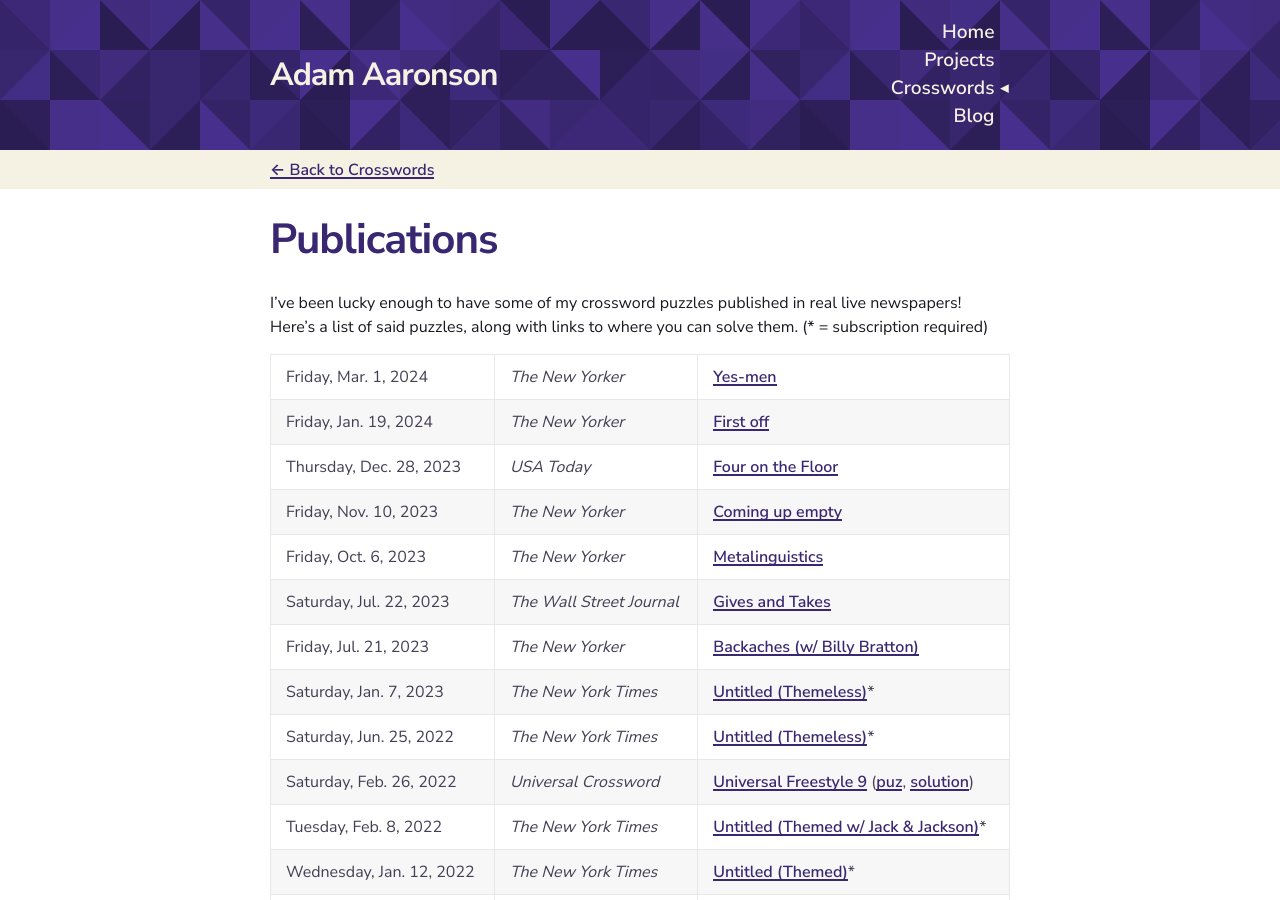
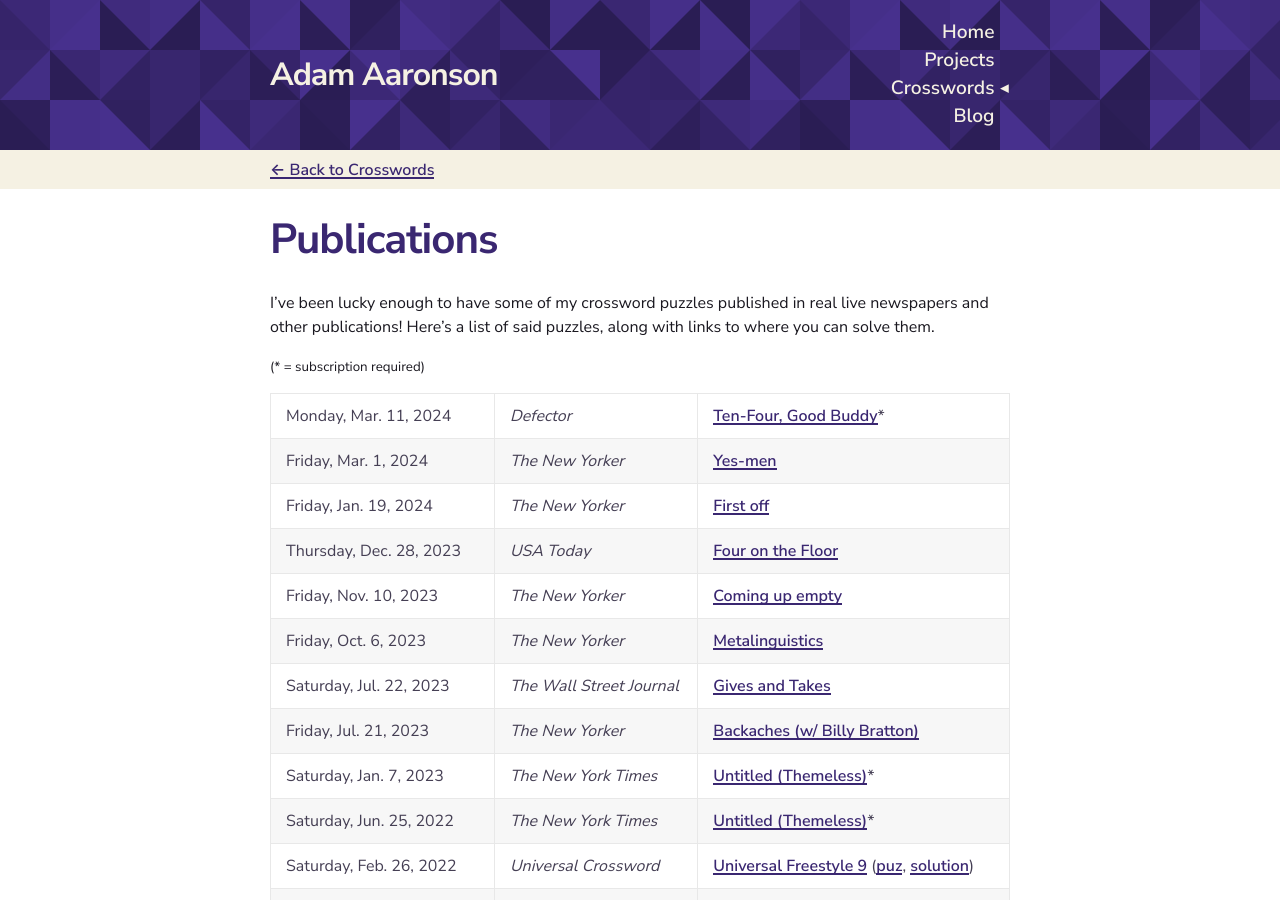
Before and after one commit to adamaaronson/adamaaronson.github.io, a Jekyll site: the page built from publications.md, in a window 1280 px wide and 900 px high. Built offline with Jekyll 4.4.1, drawn with Linux system fonts in a browser that asks for light colours.

Commit message:
Add Defector puzzle

```diff
--- a/publications.md
+++ b/publications.md
@@ -5,8 +5,11 @@
 permalink: /publications/
 ---
 
-I've been lucky enough to have some of my crossword puzzles published in real live newspapers! Here's a list of said puzzles, along with links to where you can solve them. (\* = subscription required)
+I've been lucky enough to have some of my crossword puzzles published in real live newspapers and other publications! Here's a list of said puzzles, along with links to where you can solve them.
 
+<small>(\* = subscription required)</small>
+
+Monday, Mar. 11, 2024 | _Defector_ | [Ten-Four, Good Buddy](https://defector.com/the-crossword-march-11-ten-four-good-buddy)\*
 Friday, Mar. 1, 2024 | _The New Yorker_ | [Yes-men](https://www.newyorker.com/puzzles-and-games-dept/crossword/2024/03/01)
 Friday, Jan. 19, 2024 | _The New Yorker_ | [First off](https://www.newyorker.com/puzzles-and-games-dept/crossword/2024/01/19)
 Thursday, Dec. 28, 2023 | _USA Today_ | [Four on the Floor](https://puzzles.usatoday.com/game/d5b851bc-b136-4c69-904f-8eba993102dc)
```
